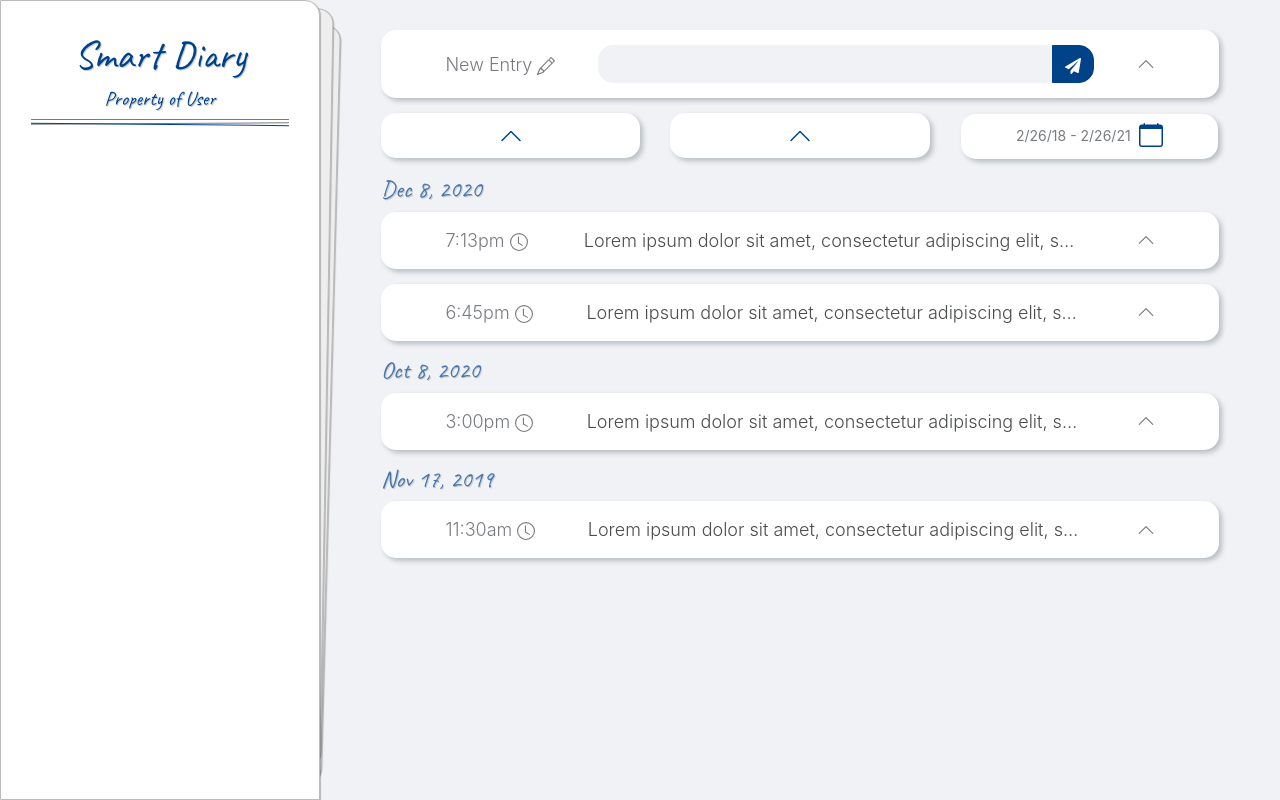
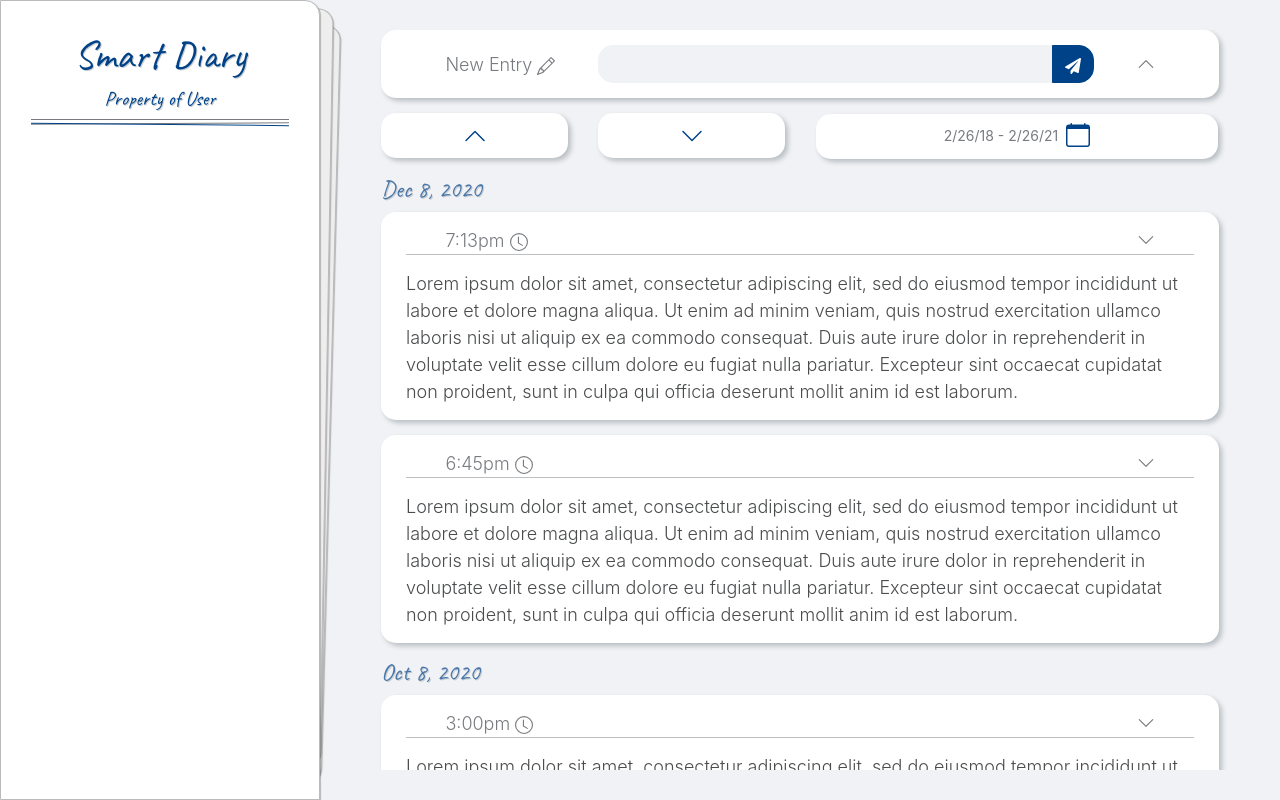
Before and after one commit to jordanmccollam/smartdiary, a React (Create React App) app: page / in a window 1280 px wide. Built offline with nearby package versions, Linux system fonts and the light colour scheme.

Commit message:
Added expand all btn to toolbar

```diff
--- a/src/components/Diary/entries.js
+++ b/src/components/Diary/entries.js
@@ -26,7 +26,11 @@ const testEntries = [
 ].sort((a, b) => moment(b.date + b.time, ['MM/DD/YYYYh:mm a']).format('YYYYMMDDHHmm') - moment(a.date + a.time, ['MM/DD/YYYYh:mm a']).format('YYYYMMDDHHmm'));
 
 const Entries = (props) => {
-    const { collapseAllTrigger, filter } = props;
+    const {
+        collapseAllTrigger,
+        filter,
+        expandAllTrigger
+    } = props;
     const [ dates, setDates ] = useState([]);
 
     useEffect(() => {
@@ -59,6 +63,7 @@ const Entries = (props) => {
                                     key={`entry-${index}`}
                                     entry={entry}
                                     collapseAllTrigger={collapseAllTrigger}
+                                    expandAllTrigger={expandAllTrigger}
                                 />
                             )
                         })}
--- a/src/components/Diary/entry.js
+++ b/src/components/Diary/entry.js
@@ -6,7 +6,8 @@ import { BsClock } from 'react-icons/bs';
 const Entry = (props) => {
     const {
         entry,
-        collapseAllTrigger
+        collapseAllTrigger,
+        expandAllTrigger
     } = props;
 
     const [ collapsed, setCollapsed ] = useState(true);
@@ -14,6 +15,10 @@ const Entry = (props) => {
     useMemo(() => {
         setCollapsed(true);
     }, [collapseAllTrigger])
+
+    useMemo(() => {
+        setCollapsed(false);
+    }, [expandAllTrigger])
 
     return (
         <Row>
--- a/src/components/Diary/toolBar.js
+++ b/src/components/Diary/toolBar.js
@@ -12,7 +12,13 @@ import { HiOutlineDotsHorizontal } from 'react-icons/hi';
 const toolSize = 24;
 
 const ToolBar = (props) => {
-    const { setCollapseAllTrigger, filter, setFilter, initialFilter } = props;
+    const {
+        setCollapseAllTrigger,
+        setExpandAllTrigger,
+        filter,
+        setFilter,
+        initialFilter
+    } = props;
 
     useEffect(() => {
         console.log("FILTER", filter);
@@ -30,12 +36,14 @@ const ToolBar = (props) => {
         {
             icon: <BsChevronUp size={toolSize}/>,
             action: () => setCollapseAllTrigger(old => !old),
-            label: 'Collapse All'
+            label: 'Collapse All',
+            size: 3
         },
         {
-            icon: <BsChevronUp size={toolSize}/>,
-            action: () => setCollapseAllTrigger(old => !old),
-            label: 'Collapse All'
+            icon: <BsChevronDown size={toolSize}/>,
+            action: () => setExpandAllTrigger(old => !old),
+            label: 'Expand All',
+            size: 3
         },
         {
             icon:
@@ -56,7 +64,8 @@ const ToolBar = (props) => {
                 {
                     label: <Button block variant="white" onClick={resetFilter} >Reset</Button>
                 },
-            ]
+            ],
+            size: null
         },
     ]
 
@@ -65,7 +74,7 @@ const ToolBar = (props) => {
             {tools.map((tool, index) => {
                 if (tool.dropdown) {
                     return (
-                        <Col key={`tool-${index}`} >
+                        <Col lg={tool.size} key={`tool-${index}`} >
                             <OverlayTrigger
                                 placement='top'
                                 overlay={
@@ -95,7 +104,7 @@ const ToolBar = (props) => {
                 }
                 else if (tool.action) {
                     return (
-                        <Col key={`tool-${index}`} >
+                        <Col lg={tool.size} key={`tool-${index}`} >
                             <OverlayTrigger
                                 placement='top'
                                 overlay={
--- a/src/screens/Diary/main.js
+++ b/src/screens/Diary/main.js
@@ -12,6 +12,7 @@ const initialFilter = {
 const Main = () => {
     const [ collapsed, setCollapsed ] = useState(true);
     const [ collapseAllTrigger, setCollapseAllTrigger ] = useState(false);
+    const [ expandAllTrigger, setExpandAllTrigger ] = useState(false);
     const [ filter, setFilter ] = useState(initialFilter);
 
     useMemo(() => {
@@ -37,6 +38,7 @@ const Main = () => {
                     <Comp.Diary.NewEntry collapsed={collapsed} setCollapsed={setCollapsed} />
                     <Comp.Diary.ToolBar
                         setCollapseAllTrigger={setCollapseAllTrigger}
+                        setExpandAllTrigger={setExpandAllTrigger}
                         filter={filter}
                         setFilter={setFilter}
                         initialFilter={initialFilter}
@@ -44,6 +46,7 @@ const Main = () => {
                     <div className={collapsed ? 'scrollable-content collapsed px-3' : 'scrollable-content px-3'}>
                         <Comp.Diary.Entries
                             collapseAllTrigger={collapseAllTrigger}
+                            expandAllTrigger={expandAllTrigger}
                             filter={filter}
                         />
                     </div>
```
